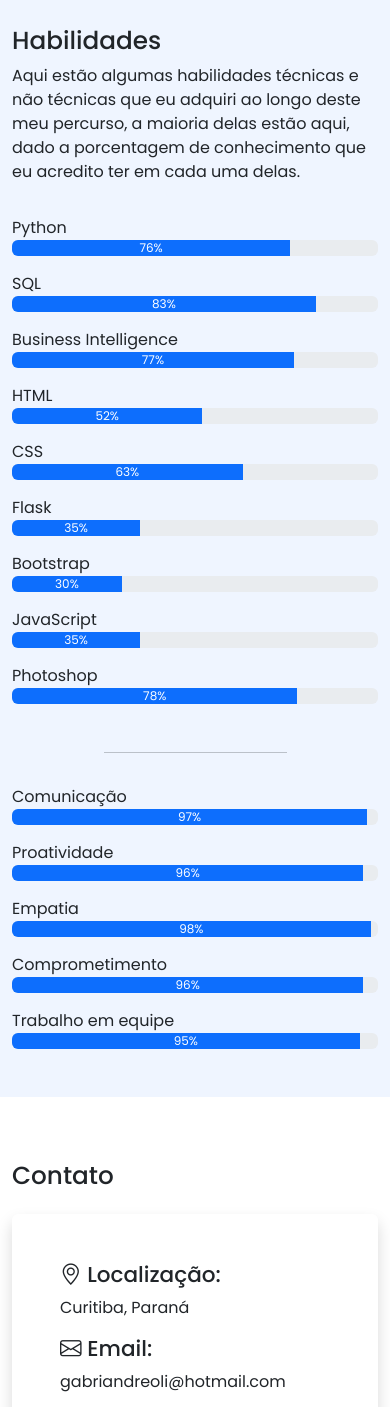
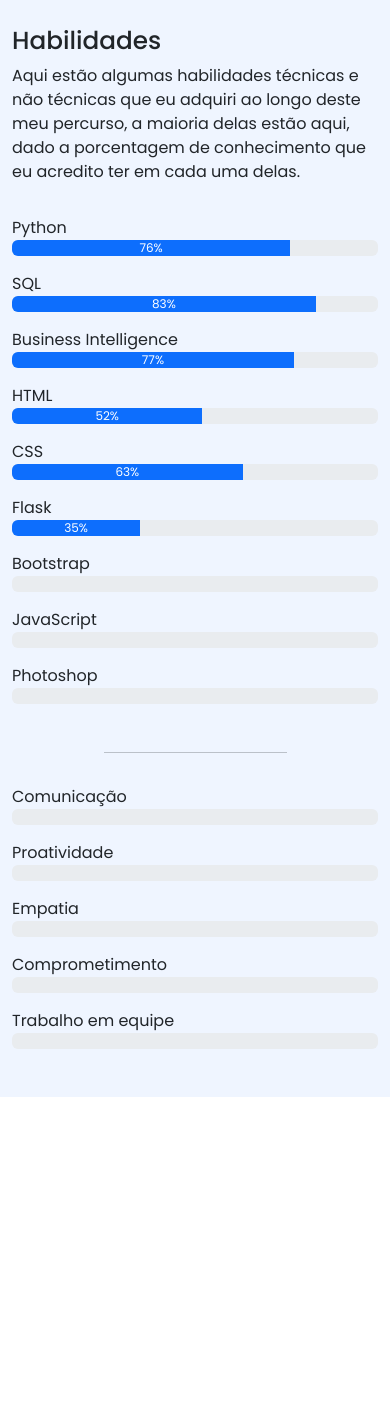
Before and after one commit to gabriel-andreoli/UFPR-TIC, a Flask app: page / in a window 390 px wide. Shown: the part 2490-3897 px from the top of the page. After the commit the page ends 3587 px from the top, so only its background shows below. Run offline with Flask 2, Linux system fonts and the light colour scheme; some libraries are stand-ins or nearby versions.

Commit message:
Update index.html

```diff
--- a/templates/index.html
+++ b/templates/index.html
@@ -181,61 +181,6 @@
                 </div>
             </div>
         </section>
-
-        <section class="pt-5 pb-5" id="contato">
-            <div class="container mb-5 px-6">
-                <h2 class="pt-3 pb-3">Contato</h2>
-
-                <div class="row">
-                    <div class="col-md-5" data-anime="up">
-                        <div class="card p-5 shadow h-100 border-0">
-                            <div class="endereco">
-                                <h4><i class="bi bi-geo-alt"></i> Localização:</h4>
-                                <p>Curitiba, Paraná</p>
-                            </div>
-
-                            <div class="email">
-                                <h4><i class="bi bi-envelope"></i> Email:</h4>
-                                <p>gabriandreoli@hotmail.com</p>
-                            </div>
-
-                            <iframe src="https://www.google.com/maps/embed?pb=!1m18!1m12!1m3!1d8817.196357792669!2d-49.21512740155295!3d-25.48374812691715!2m3!1f0!2f0!3f0!3m2!1i1024!2i768!4f13.1!3m3!1m2!1s0x94dcfab4aed5fa17%3A0x8075b51ebc163d8e!2sR.%20Cap.%20Le%C3%B4nidas%20Marques%20-%20Uberaba%2C%20Curitiba%20-%20PR!5e0!3m2!1spt-BR!2sbr!4v1668871168029!5m2!1spt-BR!2sbr" width="400" height="300" style="border:0;" allowfullscreen="" loading="lazy" referrerpolicy="no-referrer-when-downgrade" class="w-100"></iframe>
-
-                        </div>
-                    </div>
-                    <div class="col-md-7 mt-5 mt-md-0" data-anime="left">
-                        <div class="card p-5 shadow h-100 border-0">
-                            <form class="row g-3" action="/send" method="POST">
-                                <div class="col-md-6">
-                                  <label for="nome" class="form-label">Nome:</label>
-                                  <input type="text" class="form-control" id="nome" name="nome" placeholder="Digite seu nome" required>
-                                </div>
-
-                                <div class="col-md-6">
-                                  <label for="email" class="form-label">Email:</label>
-                                  <input type="email" class="form-control" id="email" name="email_usuario" placeholder="Digite seu email" required>
-                                </div>
-
-                                <div class="col-12">
-                                  <label for="mensagem" class="form-label">Mensagem:</label>
-                                  <textarea type="text" class="form-control" id="mensagem" placeholder="Digite sua mensagem" name="mensagem" rows="10" required></textarea>
-                                </div>
-
-                                <div class="col-12 d-flex justify-content-center mt-5">
-                                    <button id="enviar" type="submit" class="btn btn-primary">Enviar</button>
-
-                                    <button id="enviar-load" class="btn btn-primary" type="button" disabled>
-                                        <span class="spinner-border spinner-border-sm" role="status" aria-hidden="true"></span>
-                                        Enviando...
-                                    </button>
-                                </div>
-
-                              </form>
-                        </div>
-                    </div>
-                </div>
-            </div>
-        </section>
     </main>
 
     <script src="../static/bootstrap/js/bootstrap.bundle.min.js"></script>
```
